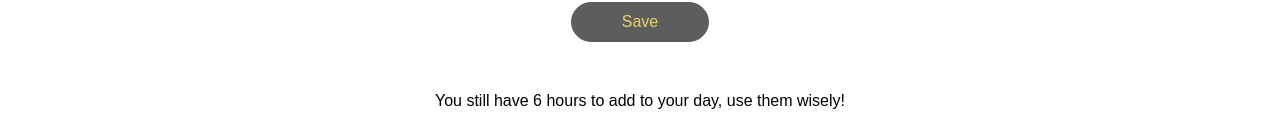
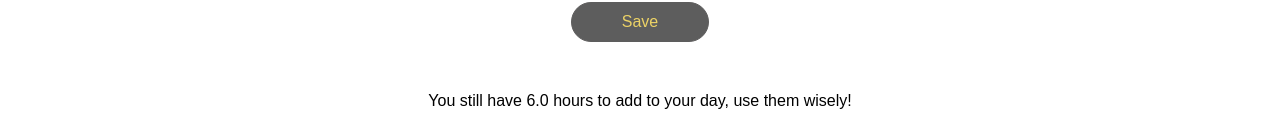
Before and after one commit to Antuofermo/takeyourtime, a React (Create React App) app: page / in a window 1280 px wide. Shown: the part 302-440 px from the top of the page. Built offline with nearby package versions, Linux system fonts and the light colour scheme.

Commit message:
Add logic to decimal number

```diff
--- a/src/components/TimeRemaining.js
+++ b/src/components/TimeRemaining.js
@@ -4,7 +4,7 @@ import styled from 'styled-components'
 export default function TimeRemaining({ activities }) {
   return remainingHours(activities) !== 0 ? (
     <PStyled>
-      You still have {remainingHours(activities)}{' '}
+      You still have {remainingHours(activities).toFixed(1)}{' '}
       {remainingHours(activities) === 1 ? 'hour' : 'hours'} to add to your day,
       use {remainingHours(activities) === 1 ? 'it' : 'them'} wisely!
     </PStyled>
```
